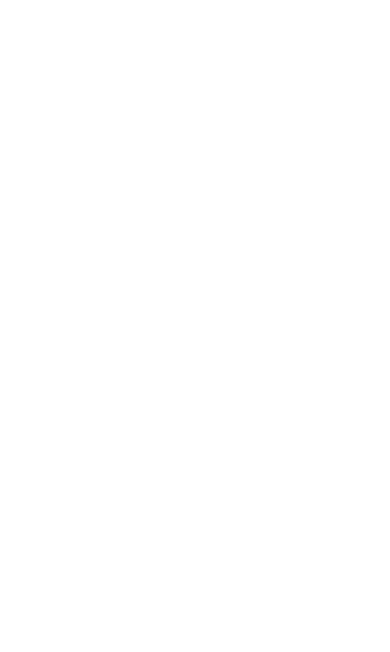
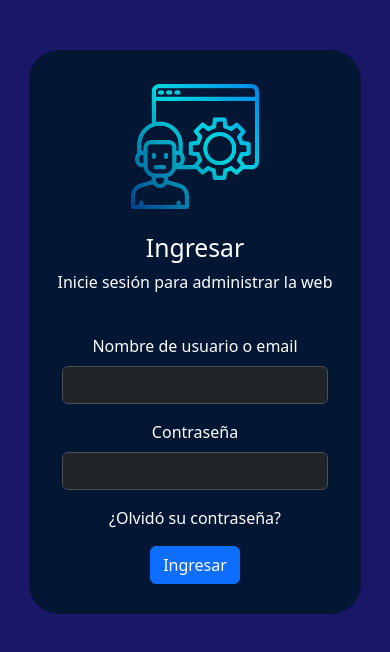
Before and after one commit to GianfrancoGrigera/ArgentinaPrograma-Maquetado, a plain HTML site: page login.html in a window 390 px wide. Drawn offline with nearby package versions, Linux system fonts and the light colour scheme.

Commit message:
[EXP-0004] - Add Login section

```diff
--- a/index.html
+++ b/index.html
@@ -11,7 +11,7 @@
 
       <!-- Styles files -->
       <link rel="stylesheet" href="style.css">
-      <link rel="stylesheet" href="styles/aboutMe_styles.css">
+      <link rel="stylesheet" href="styles/aboutMe_style.css">
 
       <!-- Bootstrap references -->
       <link href="https://cdn.jsdelivr.net/npm/bootstrap@5.3.0-alpha1/dist/css/bootstrap.min.css" rel="stylesheet" integrity="sha384-GLhlTQ8iRABdZLl6O3oVMWSktQOp6b7In1Zl3/Jr59b6EGGoI1aFkw7cmDA6j6gD" crossorigin="anonymous">
--- a/login.html
+++ b/login.html
@@ -0,0 +1,48 @@
+<!DOCTYPE html>
+<html lang="en">
+  <head>
+    <!-- Meta tags -->
+    <meta charset="UTF-8">
+    <meta name="viewport" content="width=device-width, initial-scale=1">
+
+    <title>Administrar - Portfolio</title>
+    <link rel="icon" href="src/img/repository.ico">
+    <script src="script.js"></script>
+
+    <!-- Styles files -->
+    <!-- <link rel="stylesheet" href="style.css"> -->
+    <link rel="stylesheet" href="styles/login_style.css">
+
+    <!-- Bootstrap references -->
+    <link href="https://cdn.jsdelivr.net/npm/bootstrap@5.3.0-alpha1/dist/css/bootstrap.min.css" rel="stylesheet" integrity="sha384-GLhlTQ8iRABdZLl6O3oVMWSktQOp6b7In1Zl3/Jr59b6EGGoI1aFkw7cmDA6j6gD" crossorigin="anonymous">
+    <script src="https://cdn.jsdelivr.net/npm/bootstrap@5.3.0-alpha1/dist/js/bootstrap.bundle.min.js" integrity="sha384-w76AqPfDkMBDXo30jS1Sgez6pr3x5MlQ1ZAGC+nuZB+EYdgRZgiwxhTBTkF7CXvN" crossorigin="anonymous"></script>
+
+    <!-- Insert 'Roboto' typhography -->
+    <link rel="preconnect" href="https://fonts.googleapis.com">
+    <link rel="preconnect" href="https://fonts.gstatic.com" crossorigin>
+    <link href="https://fonts.googleapis.com/css2?family=Roboto:wght@100;300&display=swap" rel="stylesheet">
+  </head>
+  <body>
+    <div class="login_container bg-primary-subtle" data-bs-theme="dark">
+        <div class="login_picture">
+            <img src="src/img/admin.png" alt="Administración">
+        </div>
+        <h2>Ingresar</h2>
+        <p class="message_info">Inicie sesión para administrar la web</p>
+        <div class="form_container">
+            <form>
+                <div class="mb-3">
+                    <label for="username" class="form-label">Nombre de usuario o email</label>
+                    <input type="text" class="form-control" id="username">
+                </div>
+                <div class="mb-3">
+                    <label for="password" class="form-label">Contraseña</label>
+                    <input type="password" class="form-control" id="password">
+                </div>
+                <p>¿Olvidó su contraseña?</p>
+                <button type="submit" class="btn btn-primary">Ingresar</button>
+            </form>
+        </div>
+    </div>
+  </body>
+</html>
--- /dev/null
+++ b/styles/login_style.css
@@ -0,0 +1,54 @@
+body {
+    background-color: #1b1768 !important;
+}
+
+.login_container {
+    color: white;
+    width: 60%;
+    margin: 30px auto;
+    text-align: center;
+    border-radius: 30px;
+    padding-top: 30px;
+    padding-bottom: 30px;
+}
+
+.login_picture img {
+    width: 20%;
+}
+
+.message_info {
+    font-size: 16px;
+}
+
+.form_container {
+    margin: 0px auto;
+    width: 40%;
+}
+
+.form_container form {
+    margin-top: 35px;
+}
+
+@media only screen and (max-width: 960px) {
+    .login_container {
+        width: 85%;
+        margin-top: 50px;
+    }
+
+    .login_picture img {
+        width: 40%;
+        margin-bottom: 20px;
+    }
+
+    .message_info {
+        font-size: 16px;
+    }
+
+    .form_container {
+        width: 80%;
+    }
+
+    .form_container form {
+        margin-top: 40px;
+    }
+}
```
Also changed, not shown: src/img/admin.png (added), styles/aboutMe_style.css (renamed from styles/aboutMe_styles.css).
